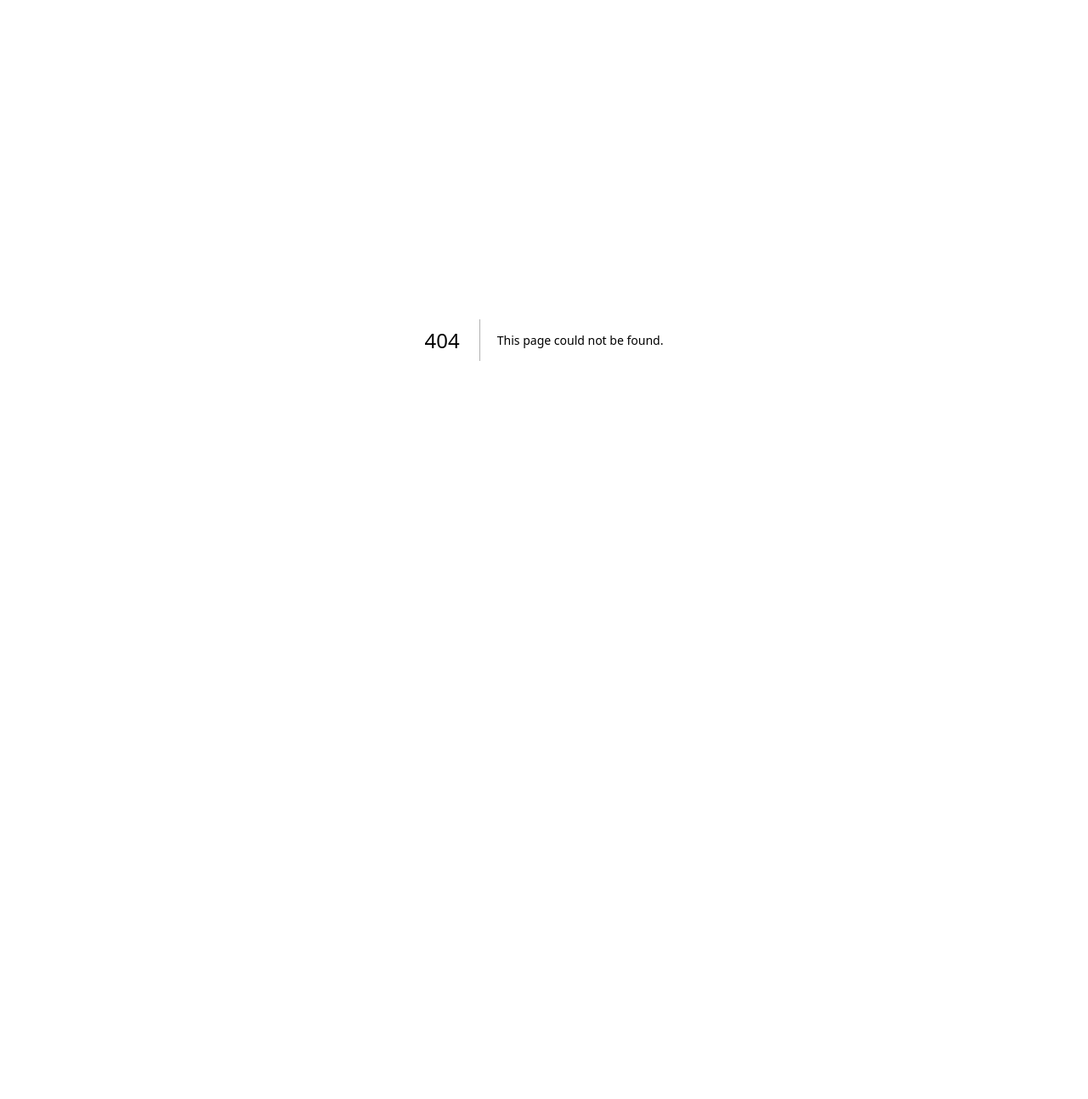
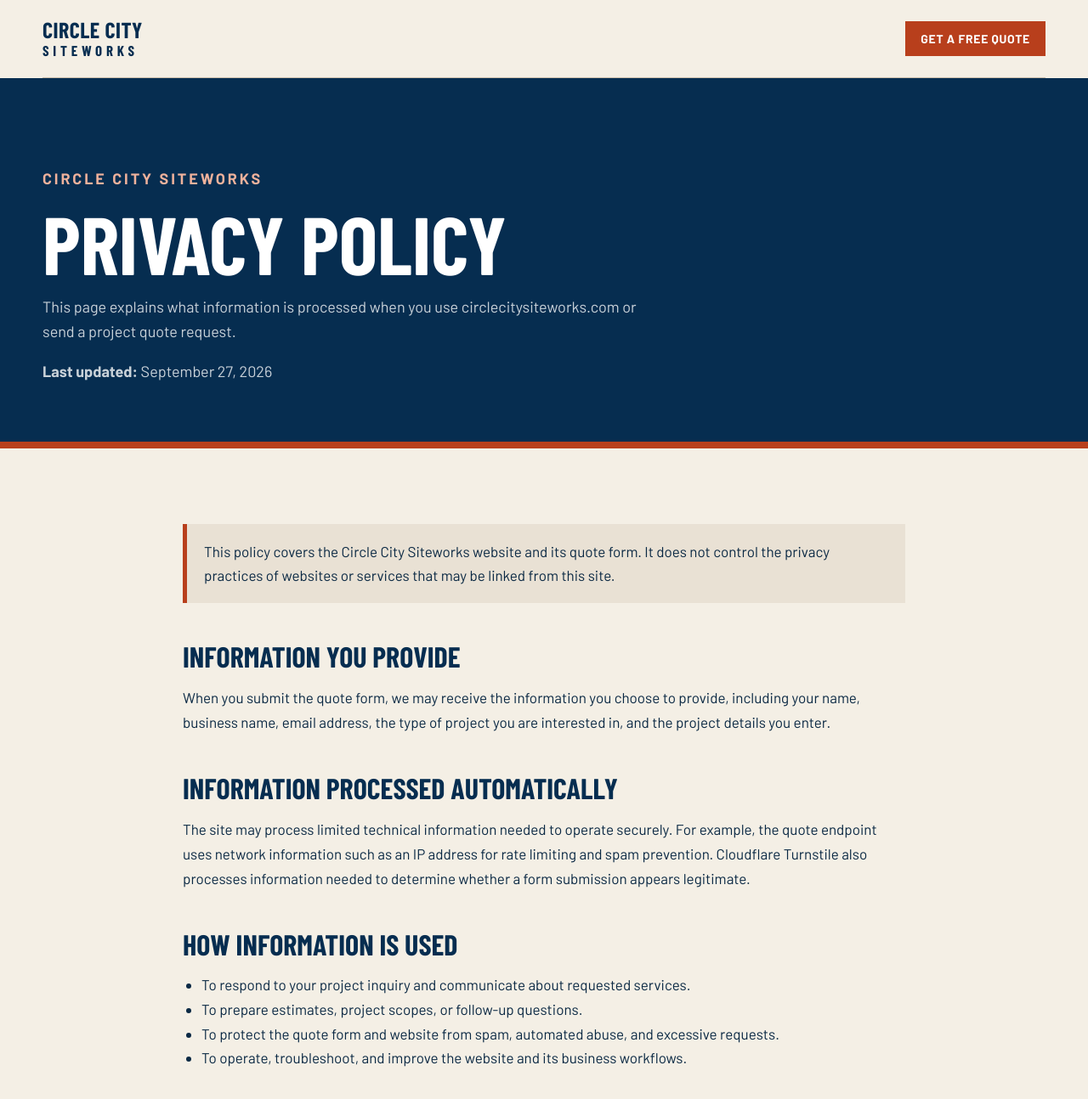
Before and after one commit to tsherlock86/circle-city-siteworks, a Next.js app: page /privacy in a window 1280 px wide. Before the commit this address had no page. Shown: the top 1294 px of the page at 85% size. Before the commit the page ends 800 px from the top, so only its background shows below. Built offline with nearby package versions, Linux system fonts and the light colour scheme; a web font is replaced by a local one.

Commit message:
Add privacy policy page

```diff
--- /dev/null
+++ b/app/privacy/page.js
@@ -0,0 +1,76 @@
+export const metadata = {
+  title: "Privacy Policy",
+  description: "Privacy policy for Circle City Siteworks and the project quote form.",
+  alternates: {
+    canonical: "/privacy",
+  },
+};
+
+export default function PrivacyPage() {
+  return (
+    <main className="legalPage">
+      <nav className="nav wrap legalNav">
+        <a className="brand" href="/"><span>Circle City</span><small>Siteworks</small></a>
+        <a className="button small" href="/#quote">Get a Free Quote</a>
+      </nav>
+
+      <header className="legalHero">
+        <div className="wrap">
+          <p className="eyebrow">Circle City Siteworks</p>
+          <h1>Privacy Policy</h1>
+          <p>This page explains what information is processed when you use circlecitysiteworks.com or send a project quote request.</p>
+          <p><strong>Last updated:</strong> September 27, 2026</p>
+        </div>
+      </header>
+
+      <article className="wrap legalContent">
+        <p className="legalNote">This policy covers the Circle City Siteworks website and its quote form. It does not control the privacy practices of websites or services that may be linked from this site.</p>
+
+        <h2>Information you provide</h2>
+        <p>When you submit the quote form, we may receive the information you choose to provide, including your name, business name, email address, the type of project you are interested in, and the project details you enter.</p>
+
+        <h2>Information processed automatically</h2>
+        <p>The site may process limited technical information needed to operate securely. For example, the quote endpoint uses network information such as an IP address for rate limiting and spam prevention. Cloudflare Turnstile also processes information needed to determine whether a form submission appears legitimate.</p>
+
+        <h2>How information is used</h2>
+        <ul>
+          <li>To respond to your project inquiry and communicate about requested services.</li>
+          <li>To prepare estimates, project scopes, or follow-up questions.</li>
+          <li>To protect the quote form and website from spam, automated abuse, and excessive requests.</li>
+          <li>To operate, troubleshoot, and improve the website and its business workflows.</li>
+        </ul>
+
+        <h2>Service providers</h2>
+        <p>Circle City Siteworks uses third-party services to operate this site. These currently include Vercel for website hosting and delivery, Cloudflare Turnstile for spam protection, and Resend for sending quote-request emails. Those providers may process technical or message-delivery information as needed to provide their services and under their own privacy terms.</p>
+
+        <h2>Sharing and selling information</h2>
+        <p>We do not sell or rent information submitted through the quote form. Information may be shared with service providers that help operate the website or send communications, or when disclosure is required by law.</p>
+
+        <h2>Retention</h2>
+        <p>Project inquiries and related emails may be kept for as long as reasonably needed to respond to the request, manage a potential or active business relationship, and maintain appropriate business records. Email and infrastructure providers may retain delivery or security logs according to their own policies.</p>
+
+        <h2>Your choices</h2>
+        <p>You may ask to correct or delete information you submitted through the quote form by emailing <a href="mailto:hello@circlecitysiteworks.com">hello@circlecitysiteworks.com</a>. Some information may need to be retained when reasonably necessary for legal, security, or business-record purposes.</p>
+
+        <h2>Security</h2>
+        <p>Reasonable measures are used to protect the site and quote form, including spam verification, server-side validation, request limits, and secure hosting. No internet service can guarantee absolute security.</p>
+
+        <h2>Children</h2>
+        <p>This website is intended for businesses and people seeking business services. It is not directed to children under 13, and Circle City Siteworks does not knowingly seek personal information from children.</p>
+
+        <h2>Changes to this policy</h2>
+        <p>This policy may be updated as the website, business practices, or service providers change. The updated date at the top of this page will be revised when material changes are made.</p>
+
+        <h2>Contact</h2>
+        <p>Questions about this policy can be sent to <a href="mailto:hello@circlecitysiteworks.com">hello@circlecitysiteworks.com</a>.</p>
+      </article>
+
+      <footer className="legalFooter">
+        <div className="wrap">
+          <span>© 2026 Circle City Siteworks · Indianapolis, Indiana</span>
+          <a href="/">Back to Circle City Siteworks →</a>
+        </div>
+      </footer>
+    </main>
+  );
+}
```
